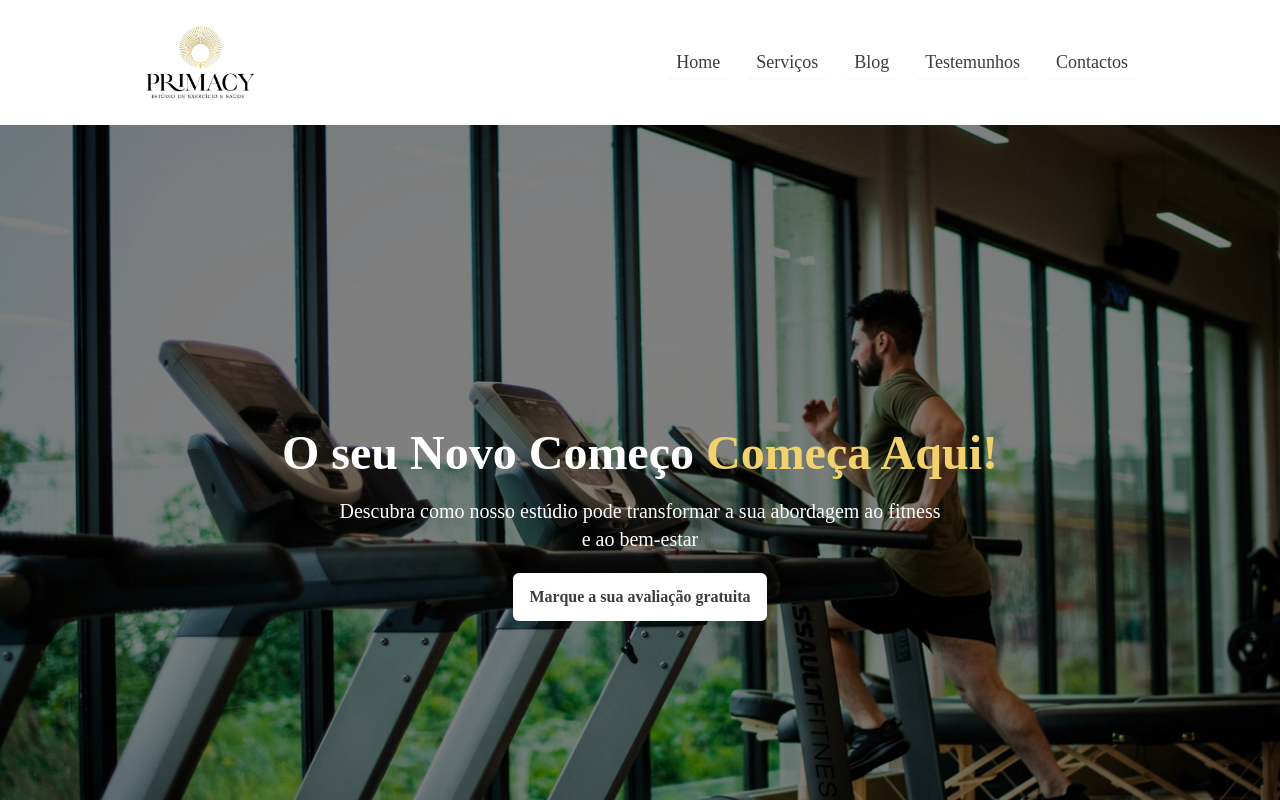
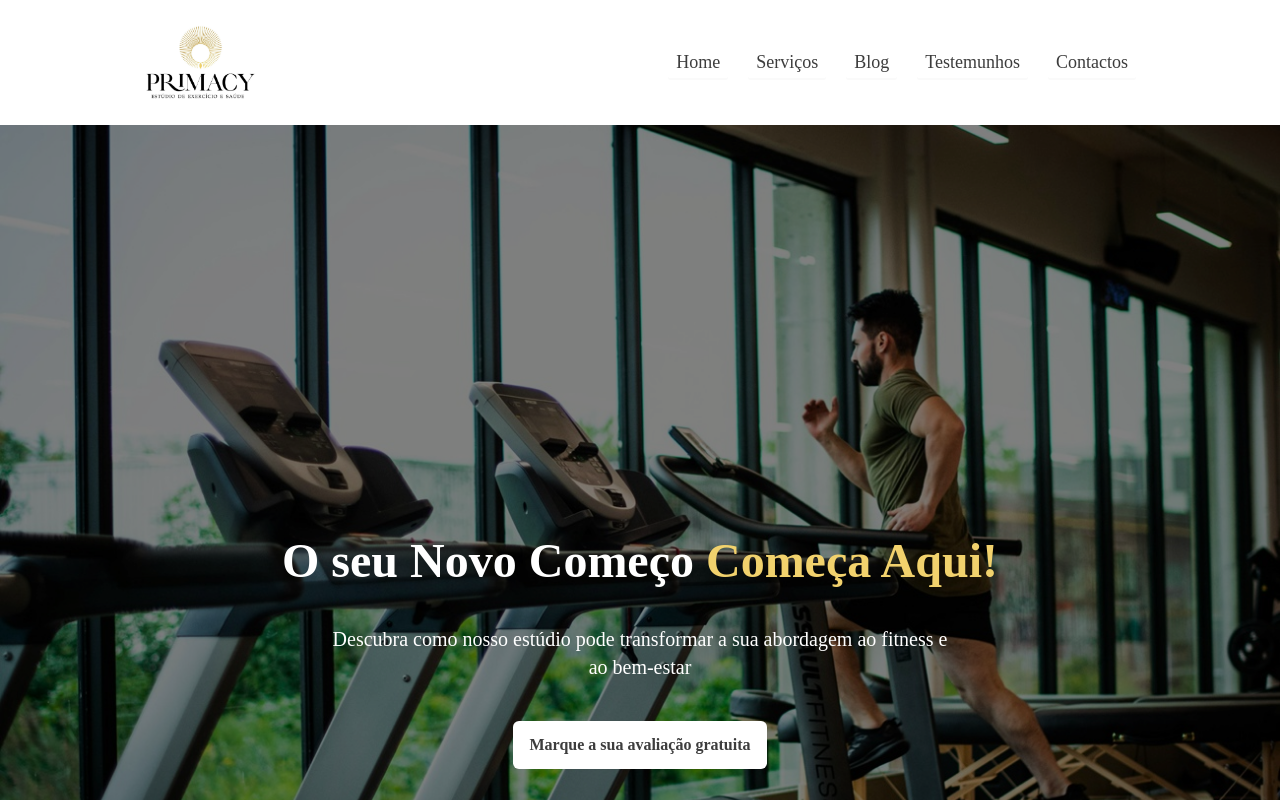
Before and after one commit to ArnabTo/primacy, a React (Vite) app: page / in a window 1280 px wide. Shown: the top 800 px of the page. Built offline with nearby package versions, Linux system fonts and the light colour scheme; no server answers; a web font is replaced by a local one.

Commit message:
updated hero section

```diff
--- a/src/component/Hero.jsx
+++ b/src/component/Hero.jsx
@@ -13,11 +13,10 @@ const Hero = () => {
                 </div>
             </Carousel>
 
-                <div className="absolute inset-0 z-10 flex flex-col justify-center items-center text-white">
-                    <div className='flex flex-col justify-center items-center space-y-5'>
+            <div className="absolute inset-0 z-10 flex flex-col justify-center items-center text-white lg:mt-64">
+                <div className='flex flex-col justify-center items-center space-y-10'>
                     <h1 className="text-5xl font-extrabold text-center font-tinos">O seu Novo Começo <span className='text-heroHeadline'>Começa Aqui!</span></h1>
-                        <p className="mt-4 text-xl text-center font-tinos">Descubra como nosso estúdio pode transformar a sua abordagem ao fitness <br /> e ao bem-estar</p>
-
+                    <p className="mt-4 text-xl text-center font-tinos md:px-16">Descubra como nosso estúdio pode transformar a sua abordagem ao fitness e <br className='hidden lg:block'></br> ao bem-estar</p>
                     <Link className='lg:w-2/3 flex justify-center font-tinos' to='contact-section' smooth={true} duration={2000}>
                         <button
                             className="bg-white text-textColor px-4 py-3 rounded-md text-base font-semibold font-tinoss hover:bg-btnBg hover:text-white transition-all delay-75">Marque a sua avaliação gratuita</button>
```
Lines whose indentation alone changed are shown as unchanged.
